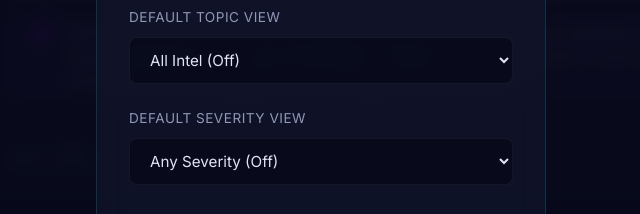
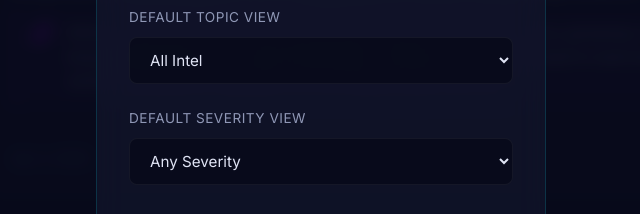
Before and after one commit to DanielR91/Cyware_Social_Replacement, a website: page index.html in a window 1280 px wide. Both pictures are taken after a click on the button 1227 px from the left and 36 px from the top of the page. Shown: the part 308-522 px from the top of the page, 319-959 px from the left. Drawn offline with nearby package versions, Linux system fonts and the light colour scheme.

Commit message:
UI Refinement: Cleaned up preference labels in settings modal

```diff
--- a/index.html
+++ b/index.html
@@ -105,7 +105,7 @@
                 <div class="form-group">
                     <label for="default-category">Default Topic View</label>
                     <select id="default-category" class="custom-select">
-                        <option value="">All Intel (Off)</option>
+                        <option value="">All Intel</option>
                         <option value="Threat Intel & Info Sharing">Threat Intel & Info Sharing</option>
                         <option value="Malware and Vulnerabilities">Malware and Vulnerabilities</option>
                         <option value="Breaches and Incidents">Breaches and Incidents</option>
@@ -115,7 +115,7 @@
                 <div class="form-group">
                     <label for="default-severity">Default Severity View</label>
                     <select id="default-severity" class="custom-select">
-                        <option value="">Any Severity (Off)</option>
+                        <option value="">Any Severity</option>
                         <option value="Critical">Critical</option>
                         <option value="High">High</option>
                         <option value="Low">Low</option>
```
